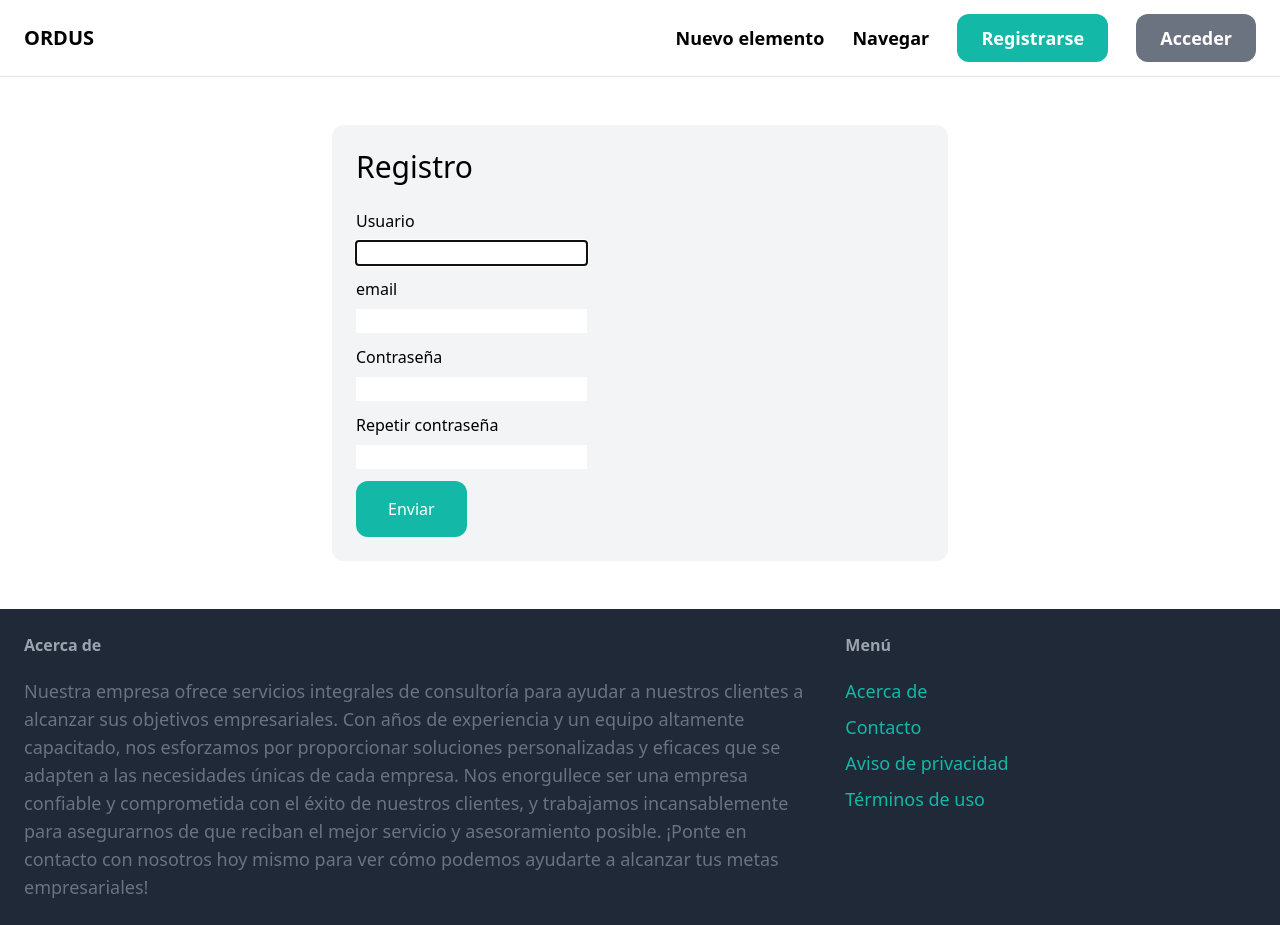
After one commit to CesarOrdazV/mercadito, a Django app: page /signup/ in a window 1280 px wide. The commit adds this page. Run offline with Django 4.2, Linux system fonts and the light colour scheme; some libraries are stand-ins or nearby versions.

Commit message:
Added sign up page

```diff
--- /dev/null
+++ b/mercadito/core/forms.py
@@ -0,0 +1,8 @@
+from django import forms
+from django.contrib.auth.forms import UserCreationForm
+from django.contrib.auth.models import User
+
+class SignupForm(UserCreationForm):
+    class Meta:
+        model=User
+        fields=('username','email','password1','password2')
--- a/mercadito/core/templates/core/base.html
+++ b/mercadito/core/templates/core/base.html
@@ -17,7 +17,7 @@
                 <a href="#" class="text-lg font-semibold hover:text=gray-500">Nuevo elemento</a>
                 <a href="#" class="text-lg font-semibold hover:text=gray-500">Navegar</a>
 
-                <a href="#" class="px-6 py-3 text-lg font-semibold bg-teal-500 text-white rounded-xl hover:bg-teal-700">Registrarse</a>
+                <a href="{% url 'core:signup' %}" class="px-6 py-3 text-lg font-semibold bg-teal-500 text-white rounded-xl hover:bg-teal-700">Registrarse</a>
                 <a href="#" class="px-6 py-3 text-lg font-semibold bg-gray-500 text-white rounded-xl hover:bg-gray-700">Acceder</a>
             </div>
         </nav>
@@ -46,7 +46,7 @@
 
                 <ul class="space-y-2">
                     <li><a href="#" class="text-lg text-teal-500 hover:text-teal-700">Acerca de</a></li>
-                    <li><a href="{% url 'contact' %}" class="text-lg text-teal-500 hover:text-teal-700">Contacto</a></li>
+                    <li><a href="{% url 'core:contact' %}" class="text-lg text-teal-500 hover:text-teal-700">Contacto</a></li>
                     <li><a href="#" class="text-lg text-teal-500 hover:text-teal-700">Aviso de privacidad</a></li>
                     <li><a href="#" class="text-lg text-teal-500 hover:text-teal-700">Términos de uso</a></li>
                 </ul>
--- /dev/null
+++ b/mercadito/core/templates/core/signup.html
@@ -0,0 +1,45 @@
+{% extends 'core/base.html' %}
+
+{% block title %}Registro{% endblock %}
+
+{% block content %}
+    <div class="w-1/2 my-6 mx-auto p-6 bg-gray-100 rounded-xl">
+        <h1 class="mb-6 text-3xl">Registro</h1>
+
+        <form method="post">
+            {% csrf_token %}
+
+            <div class='mb-3'>
+                <label class="inline-block mb-2">Usuario</label><br>
+                {{ form.username }}
+            </div>
+
+            <div class='mb-3'>
+                <label class="inline-block mb-2">email</label><br>
+                {{ form.email }}
+            </div>
+
+            <div class='mb-3'>
+                <label class="inline-block mb-2">Contraseña</label><br>
+                {{ form.password1 }}
+            </div>
+
+            <div class='mb-3'>
+                <label class="inline-block mb-2">Repetir contraseña</label><br>
+                {{ form.password2 }}
+            </div>
+
+            {% if form.errors or form.non_field_errors %}
+                <div class='mb-3 p-6 bg-red-100 rounded-xl'>
+                    {% for field in form %}
+                        {{ field.errors }}
+                    {% endfor %}
+
+                    {{ form.non_field_errors }}
+                </div>
+            {% endif %}
+
+            <button class='py-4 px-8 test-lg bg-teal-500 hover:bg-teal-700 rounded-xl text-white'>Enviar</button>
+        </form>
+    </div>
+{% endblock %}
--- /dev/null
+++ b/mercadito/core/urls.py
@@ -0,0 +1,10 @@
+from django.urls import path
+from . import views
+
+app_name='core'
+
+urlpatterns=[
+    path('', views.index, name='index'),
+    path('contact/', views.contact, name='contact'),
+    path('signup/', views.signup, name='signup'),
+]
--- a/mercadito/core/views.py
+++ b/mercadito/core/views.py
@@ -1,5 +1,6 @@
 from django.shortcuts import render
 from item.models import Category, Item
+from .forms import SignupForm
 
 def index(request):
     items = Item.objects.filter(inventory__gt=0)[0:5]
@@ -12,3 +13,10 @@
 
 def contact(request):
     return render(request, 'core/contact.html')
+
+def signup(request):
+    form = SignupForm
+
+    return render(request, 'core/signup.html', {
+        'form': form
+    })
--- a/mercadito/mercadito/urls.py
+++ b/mercadito/mercadito/urls.py
@@ -15,11 +15,9 @@
 """
 from django.contrib import admin
 from django.urls import path, include
-from core.views import index, contact
 
 urlpatterns = [
-    path('', index, name='index'),
-    path('item/', include('item.urls')),
-    path('contact/', contact, name='contact'),
+    path('', include('core.urls')),
+    path('items/', include('item.urls')),
     path('admin/', admin.site.urls),
 ]
```
